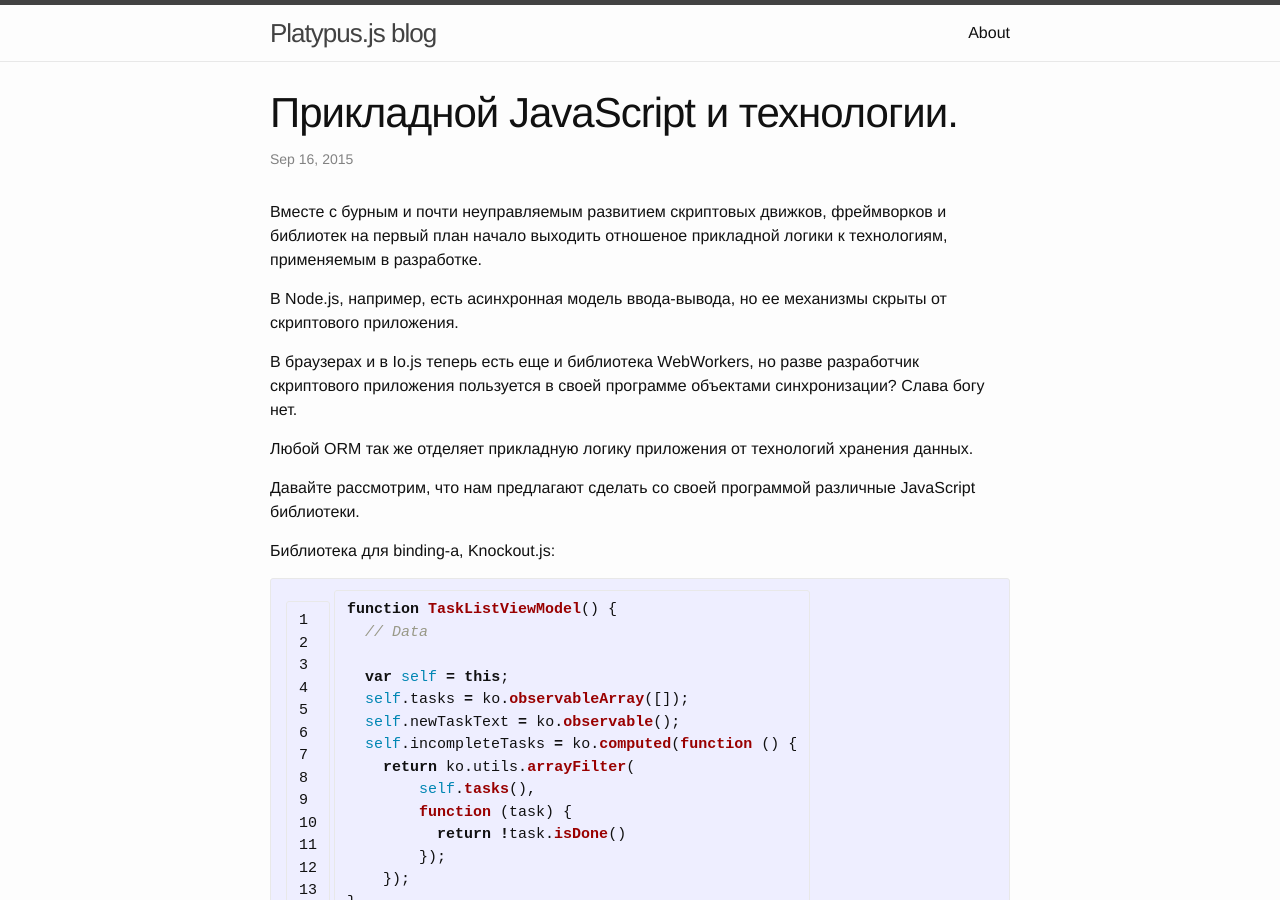
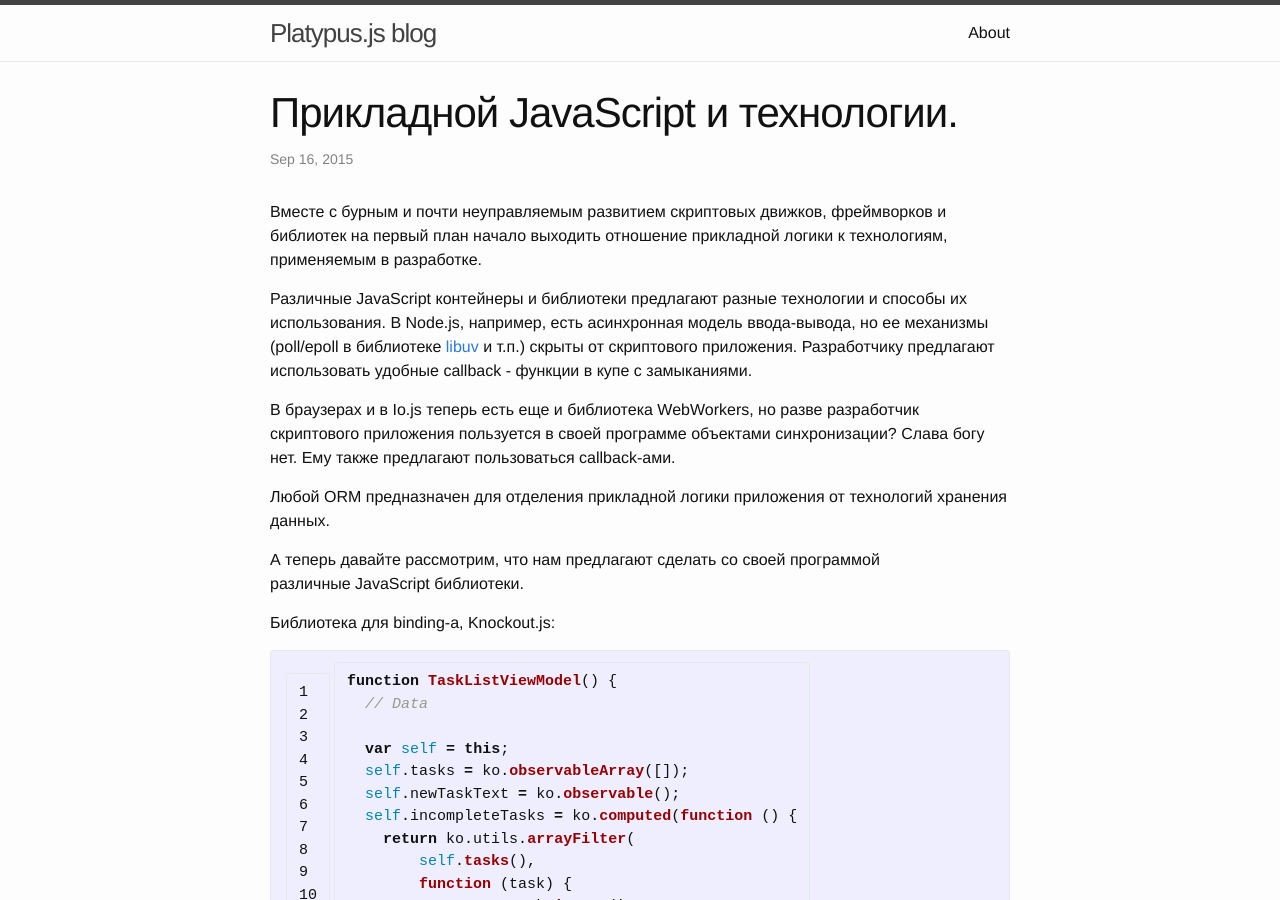
Before and after one commit to marat-gainullin/marat-gainullin.github.io, a Jekyll site: the page built from _posts/2015-09-16-subject-js.markdown, in a window 1280 px wide and 900 px high. Built offline with Jekyll 4.4.1, drawn with Linux system fonts in a browser that asks for light colours; comment, search, counter and statistics services are not loaded.

Commit message:
fix first paragraph

```diff
--- a/_posts/2015-09-16-subject-js.markdown
+++ b/_posts/2015-09-16-subject-js.markdown
@@ -7,17 +7,19 @@ categories: javascript platypus
 ---
 
 Вместе с бурным и почти неуправляемым развитием скриптовых движков, фреймворков и библиотек
-на первый план начало выходить отношеное прикладной логики к технологиям,
+на первый план начало выходить отношение прикладной логики к технологиям,
 применяемым в разработке.
 
-В Node.js, например, есть асинхронная модель ввода-вывода, но ее механизмы скрыты от скриптового приложения.
+Различные JavaScript контейнеры и библиотеки предлагают разные технологии и способы их использования.
+В Node.js, например, есть асинхронная модель ввода-вывода, но ее механизмы (poll/epoll в библиотеке [libuv](https://github.com/libuv/libuv) и т.п.) скрыты от скриптового приложения.
+Разработчику предлагают использовать удобные callback - функции в купе с замыканиями.
 
 В браузерах и в Io.js теперь есть еще и библиотека WebWorkers, но разве разработчик скриптового приложения
-пользуется в своей программе объектами синхронизации? Слава богу нет.
+пользуется в своей программе объектами синхронизации? Слава богу нет. Ему также предлагают пользоваться callback-ами.
 
-Любой ORM так же отделяет прикладную логику приложения от технологий хранения данных.
+Любой ORM предназначен для отделения прикладной логики приложения от технологий хранения данных.
 
-Давайте рассмотрим, что нам предлагают сделать со своей программой различные JavaScript библиотеки.
+А теперь давайте рассмотрим, что нам предлагают сделать со своей программой различные JavaScript библиотеки.
 
 Библиотека для binding-а, Knockout.js:
 
```
